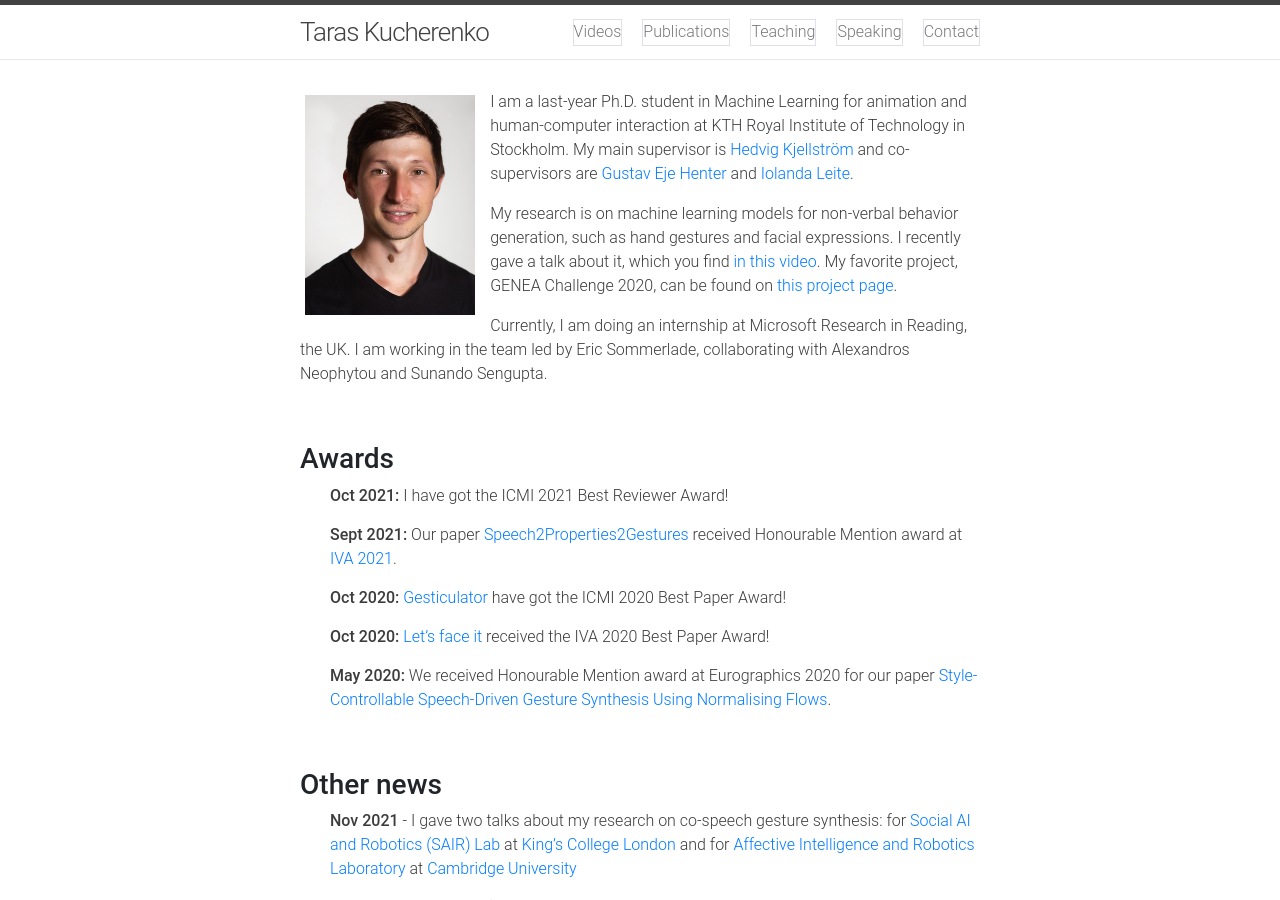
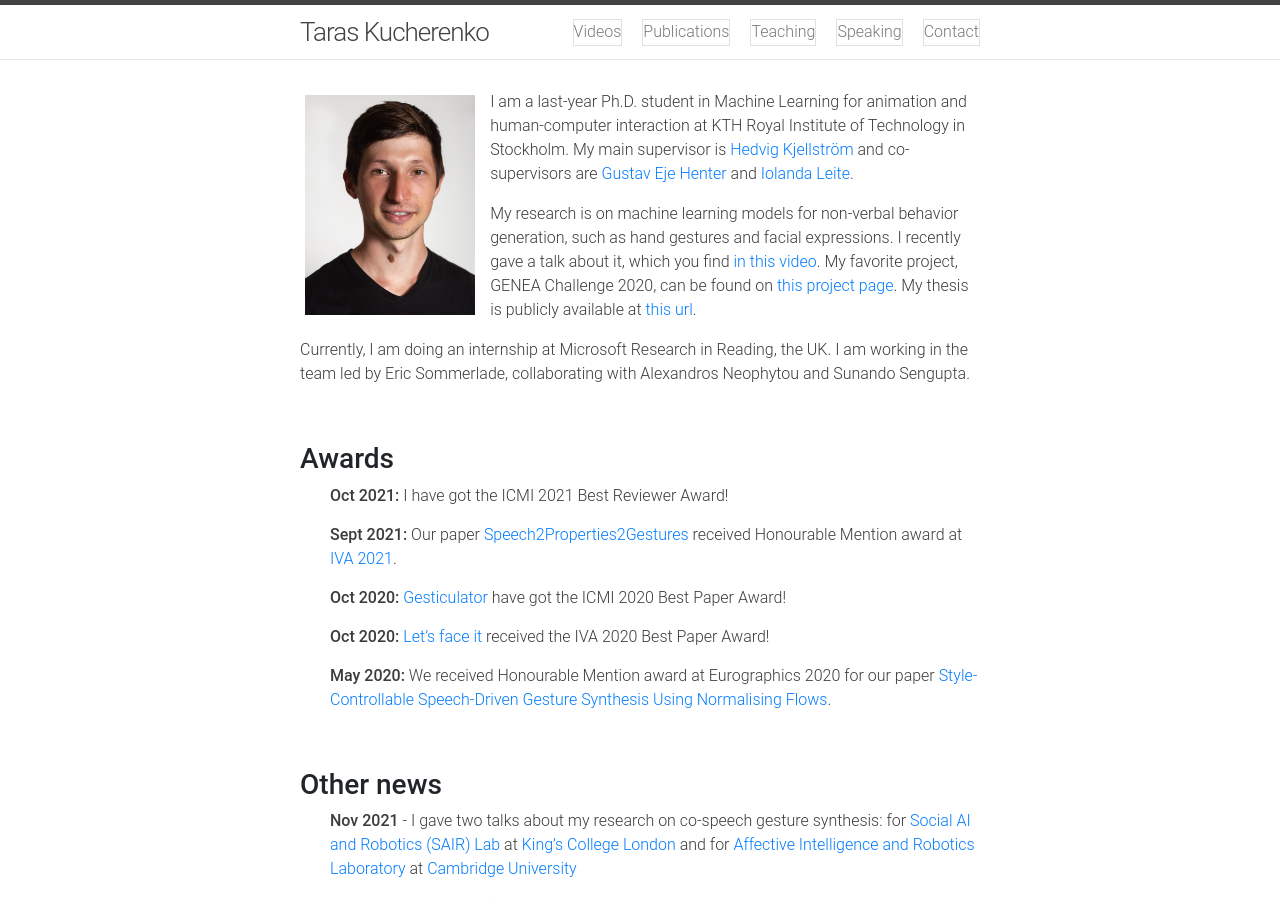
Before and after one commit to Svito-zar/Svito-zar.github.io, a Jekyll site: the page built from index.md, in a window 1280 px wide and 900 px high. Built offline with Jekyll 4.4.1, drawn with Linux system fonts in a browser that asks for light colours; nearby versions of some CDN libraries.

Commit message:
Add thesis link

```diff
--- a/index.md
+++ b/index.md
@@ -16,7 +16,7 @@ exclude: true
 <img style="float: left; border: 5px solid white; padding-right: 10px;" src="assets/Prof_pic.jpg" height="230" alt="portrait">
 I am a last-year Ph.D. student in Machine Learning for animation and human-computer interaction at KTH Royal Institute of Technology in Stockholm. My main supervisor is [Hedvig Kjellström](http://www.csc.kth.se/~hedvig/) and co-supervisors are [Gustav Eje Henter](https://people.kth.se/~ghe/) and [Iolanda Leite](https://iolandaleite.com/).
 
-My research is on machine learning models for non-verbal behavior generation, such as hand gestures and facial expressions. I recently gave a talk about it, which you find [in this video](https://youtu.be/JeMwtr8pxcc). My favorite project, GENEA Challenge 2020, can be found on [this project page](https://svito-zar.github.io/GENEAchallenge2020/).
+My research is on machine learning models for non-verbal behavior generation, such as hand gestures and facial expressions. I recently gave a talk about it, which you find [in this video](https://youtu.be/JeMwtr8pxcc). My favorite project, GENEA Challenge 2020, can be found on [this project page](https://svito-zar.github.io/GENEAchallenge2020/). My thesis is publicly available at [this url](https://www.diva-portal.org/smash/record.jsf?pid=diva2%3A1609615&dswid=9110).
 
 Currently, I am doing an internship at Microsoft Research in Reading, the UK. I am working in the team led by Eric Sommerlade, collaborating with Alexandros Neophytou and Sunando Sengupta.
 
```
